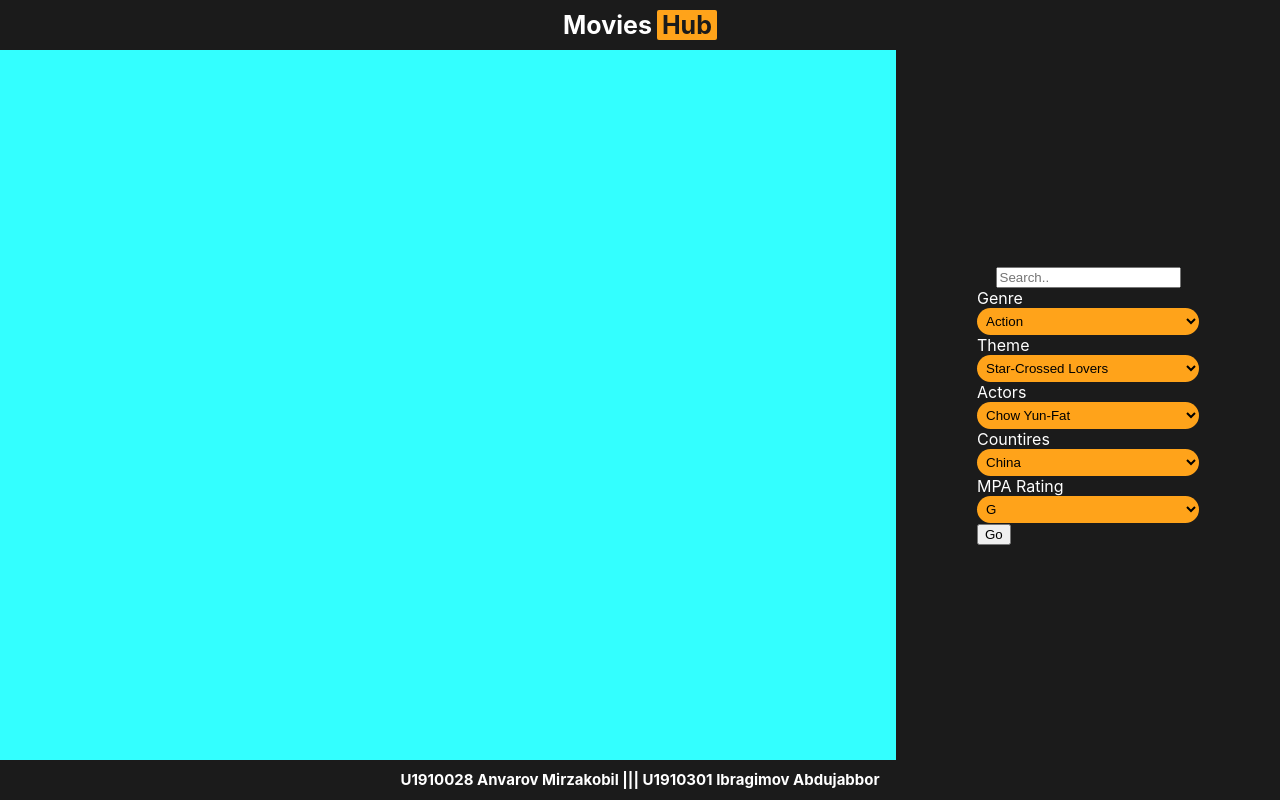
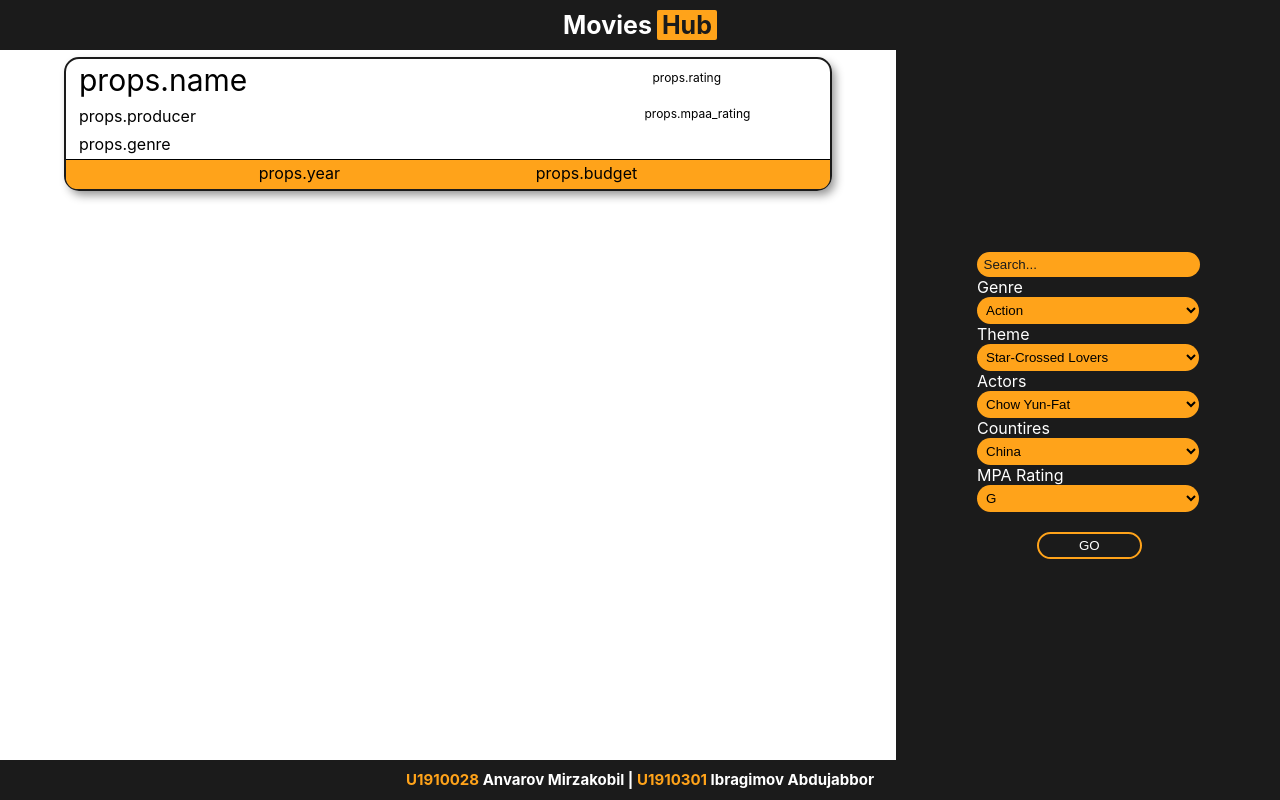
Before and after one commit to renewss/ds-movies, a React (Create React App) app: page /search in a window 1280 px wide. Built offline with nearby package versions, Linux system fonts and the light colour scheme.

Commit message:
search page updated

```diff
--- /dev/null
+++ b/src/components/Card.jsx
@@ -0,0 +1,23 @@
+import React from 'react'
+
+
+export default function Card(props) {
+    return (
+        <>
+            <div className="cardbox">
+                <div className="card--main">
+                    <p className="card--text card--text-name">props.name</p>
+                    <p className="card--text card--text-rating">props.rating</p>
+                    <p className="card--text card--text-producer">props.producer</p>
+                    <p className="card--text card--text-mpaa">props.mpaa_rating</p>
+                    <p className="card--text card--text-genre">props.genre</p>
+                </div>
+
+                <div className="card--footer">
+                    <p className="card--text card--text-year">props.year</p>
+                    <p className="card--text card--text-budget">props.budget</p>
+                </div>
+            </div>
+        </>
+    )
+}
--- a/src/components/Footer.jsx
+++ b/src/components/Footer.jsx
@@ -2,6 +2,6 @@ import React from 'react'
 
 export default function Footer() {
     return (
-        <footer className="footer">U1910028 Anvarov Mirzakobil ||| U1910301 Ibragimov Abdujabbor</footer>
+        <footer className="footer"><span className="studentid">U1910028</span> Anvarov Mirzakobil   |   <span className="studentid">U1910301</span> Ibragimov Abdujabbor</footer>
     )
 }
--- a/src/index.css
+++ b/src/index.css
@@ -36,6 +36,9 @@ code {
     text-align: center;
     background-color: #1b1b1b;
     color: #fff;
+}
+.studentid{
+  color:#ffa31a
 }
 .main {
     height: calc(100vh - 90px);
@@ -107,10 +110,11 @@ h1 {
   align-items: center;
 }
 .result{
-  padding: 0 10%;
+  padding: 0 5%;
   width: 70%;
   height: calc(100vh - 90px);
-  background-color: #3ff;
+  display: flex;
+  flex-direction: column;
 }
 .search-container{
   display: flex;
@@ -122,3 +126,77 @@ h1 {
   background-color:  #1b1b1b;
   color: #fff;
 }
+.searcharea{
+  border: none;
+  color: white;
+  padding: 5px 7px;
+  width:223px;
+  border-radius: 15px;
+  background-color: #ffa31a;
+}
+.searcharea:focus{
+  outline: none;
+}
+::placeholder{
+  color:#1b1b1b;
+}
+.submit{
+  margin-left:60px;
+  margin-top: 20px;
+  padding: 4px 40px;
+  background-color: #1b1b1b;
+  border: 2px solid #ffa31a;
+  border-radius: 15px;
+  color: #fff;
+}
+.submit:hover{
+  background-color: #ffa31a;
+  color:#1b1b1b;
+  cursor: pointer;
+}
+.submit:focus{
+  outline: none;
+}
+.cardbox{
+  width: 100%;
+  padding: 0;
+  border: 2px solid #1b1b1b;
+  border-radius: 15px;
+  display: flex;
+  flex-direction: column;
+  margin: 7px 0;
+  box-shadow: 4px 5px 10px -1px rgba(0,0,0,0.43);
+}
+
+.card--main{
+  height: 100px;
+  display: grid;
+  padding-left: 10px;
+  grid-template-columns: 3fr 1fr;
+}
+
+.card--footer {
+  display: flex;
+  justify-content: space-evenly;
+  height: 30px;
+  border-top: 1px solid black;
+  background-color: #ffa31a;
+  border-bottom-left-radius: 11px;
+  border-bottom-right-radius: 11px;
+  /* overflow: hidden; */
+}
+
+.card--text{
+  padding: 2px;
+  margin: 1px;
+  display: inline;
+}
+.card--text-name{
+  font-size: 30px;
+}
+.card--text-mpaa, .card--text-rating{
+  font-size: 12px;
+}
+.card--text-rating{
+  padding: 10px;
+}
--- a/src/pages/Intro.js
+++ b/src/pages/Intro.js
@@ -34,7 +34,7 @@ export default function Intro(props) {
             </div>
 
             <button className="findmov" onClick={handleSubmit}>
-                <Link to="/search">Find my movies </Link>
+                <Link to="/search" className="findmovbtn">Find my movies </Link>
             </button>
         </div>
     );
--- a/src/pages/Search.js
+++ b/src/pages/Search.js
@@ -5,17 +5,19 @@ import genres from '../controller/data/genres';
 import themes from '../controller/data/themes';
 import actors from '../controller/data/actors';
 import countries from '../controller/data/countries';
-import movies from '../controller/data/movies';
 import ratings from '../controller/data/ratings';
+import Card from '../components/Card'
 
 export default function Search() {
     return (
         <>
             <div className="searchbody">
-                <div className="result"></div>
+                <div className="result">
+                  <Card></Card>
+                </div>
                 <div className="search-container">
                     <form action="#">
-                        <input type="text" placeholder="Search.." name="search"></input>
+                        <input autoComplete="off" className="searcharea" type="text" placeholder="Search..." name="search"></input>
                     </form>
                     <div className="search-sel">
                         <Select label="Genre" id="genre " options={genres} />
@@ -23,7 +25,7 @@ export default function Search() {
                         <Select label="Actors"  options={actors} />
                         <Select label="Countires" options={countries}/>
                         <Select label="MPA Rating"  options={ratings} />
-                        <button type="submit">Go</button>
+                        <button className="submit" type="submit">GO</button>
                     </div>
                 </div>
             </div>
```
